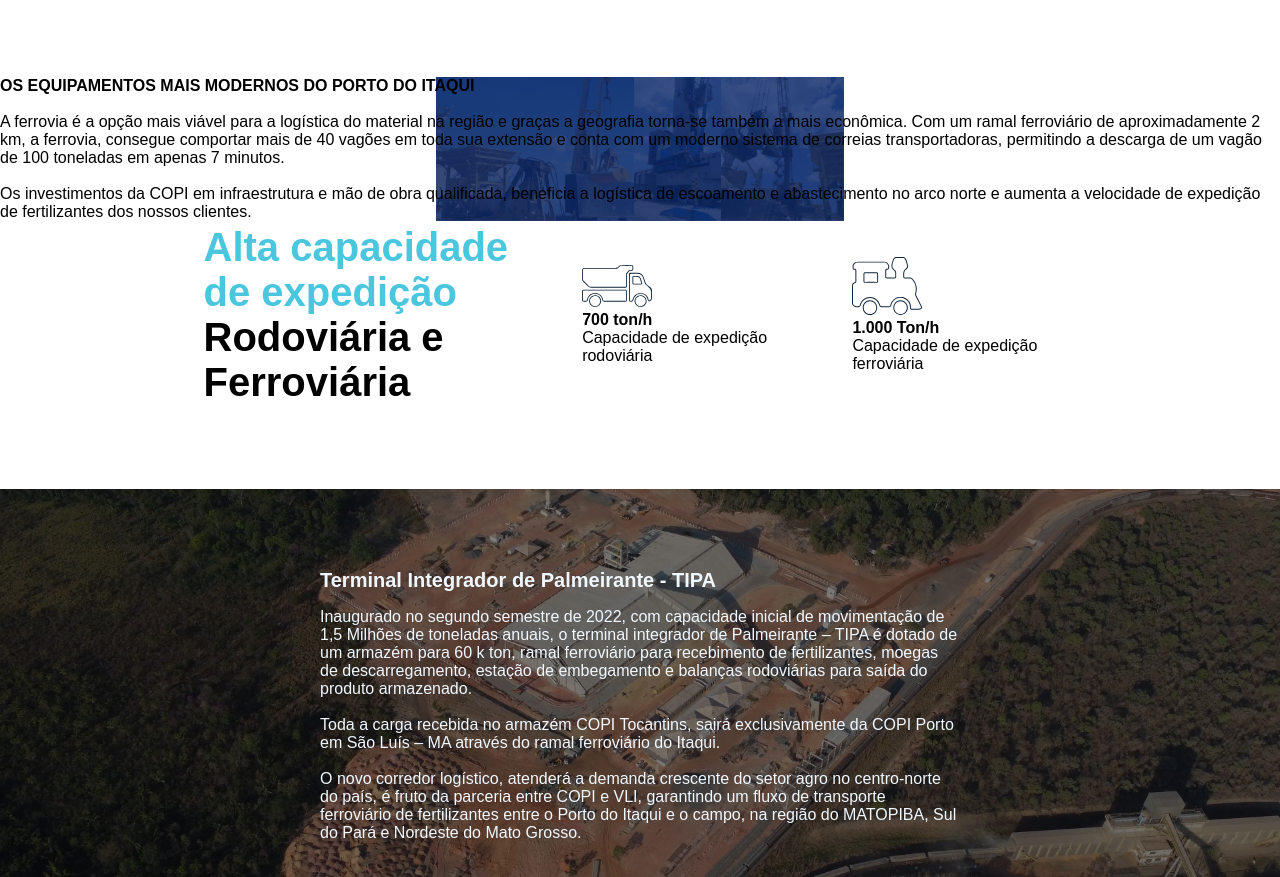
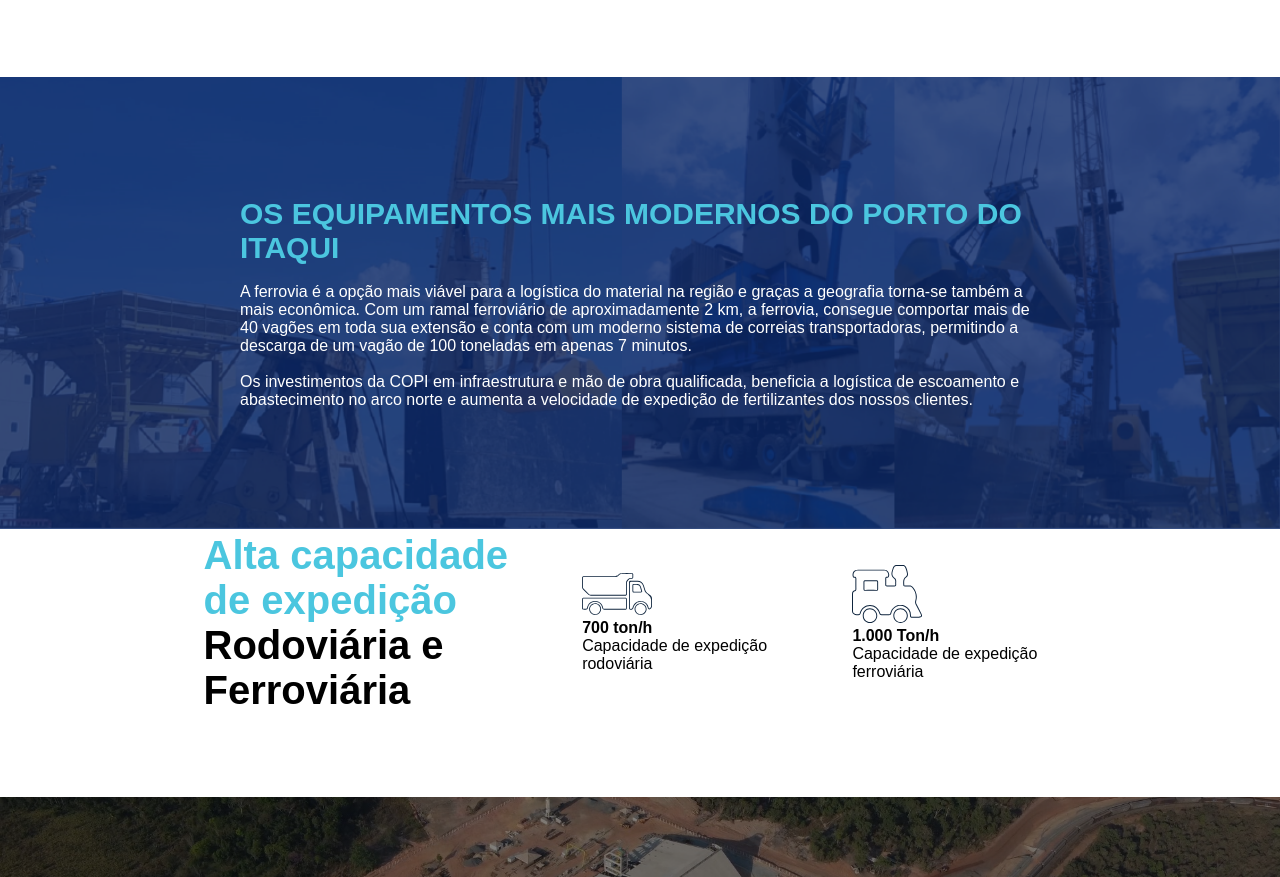
Before and after one commit to devProducao/HOME_COPI, a plain HTML site: page fazemos.html in a window 1280 px wide. Shown: the part 1410-2287 px from the top of the page. Drawn offline with Linux system fonts and the light colour scheme.

Commit message:
ajuste q o cliente pediu

```diff
--- a/css/style-fazemos.css
+++ b/css/style-fazemos.css
@@ -290,7 +290,23 @@
     background-position: 50% 50%;
     background-repeat: no-repeat;
     width: 100%;
-    background-size: contain;
+    background-size: cover;
+    padding-top: 15vh;
+    padding-bottom: 15vh;
+    display: flex;
+    align-items: center;
+    justify-content: center;
+}
+
+.text-equipamentos{
+    max-width: 50rem;
+    font-family: 'poppins', sans-serif;
+    color: #ffffff;
+}
+
+.text-equipamentos h1{
+    color: #4BC6DF;
+    font-size: 30px;
 }
 
 #title-color-1{
@@ -542,15 +558,15 @@
     }
 
     .text-equipamentos{
-        position: absolute;
-        height: 100%;
-        width: 100%;
-        top: 5rem;
+        /* position: absolute; */
+        /* height: 100%;
+        width: 100%; */
+        /* top: 5rem; */
         color: aliceblue;
         padding-left: 0%;
         padding: 4%;
 
-        max-width: 40rem;
+        /* max-width: 40rem; */
     }
 
     .text-equipamentos p{
```
